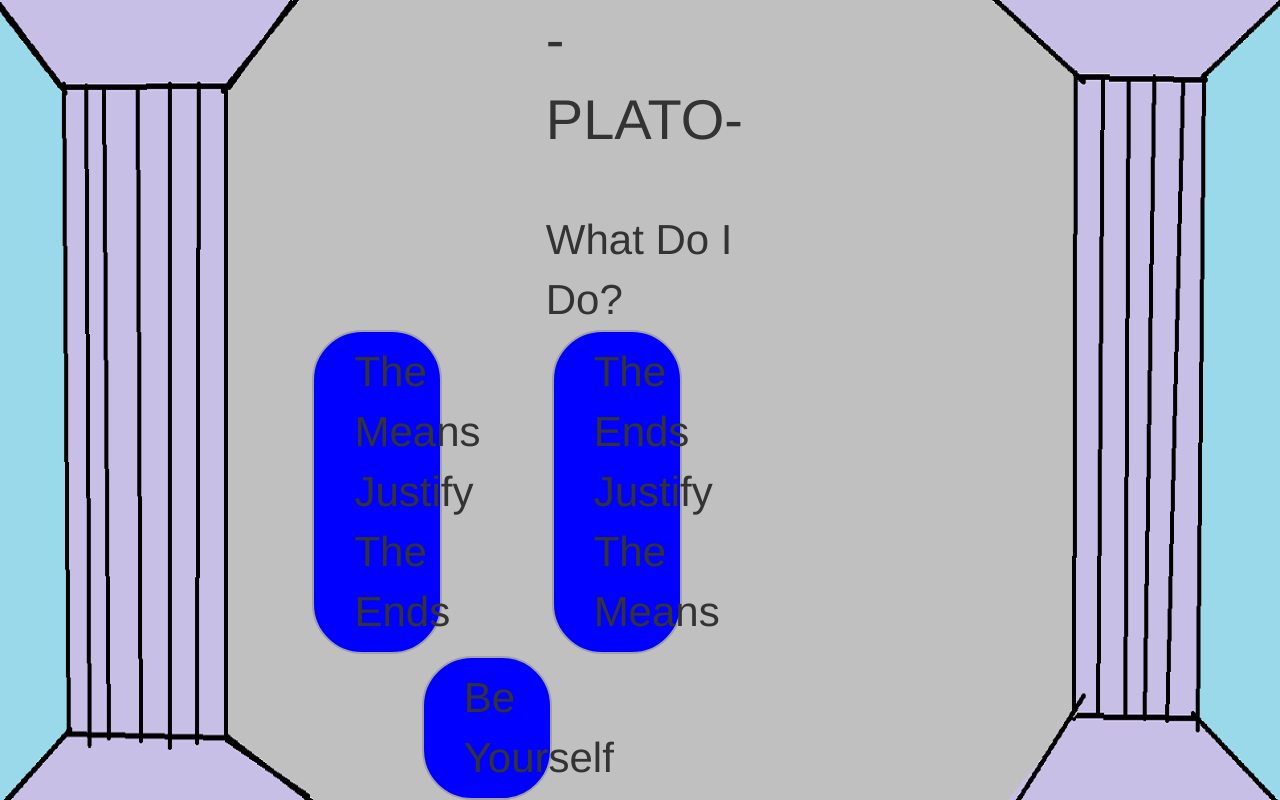
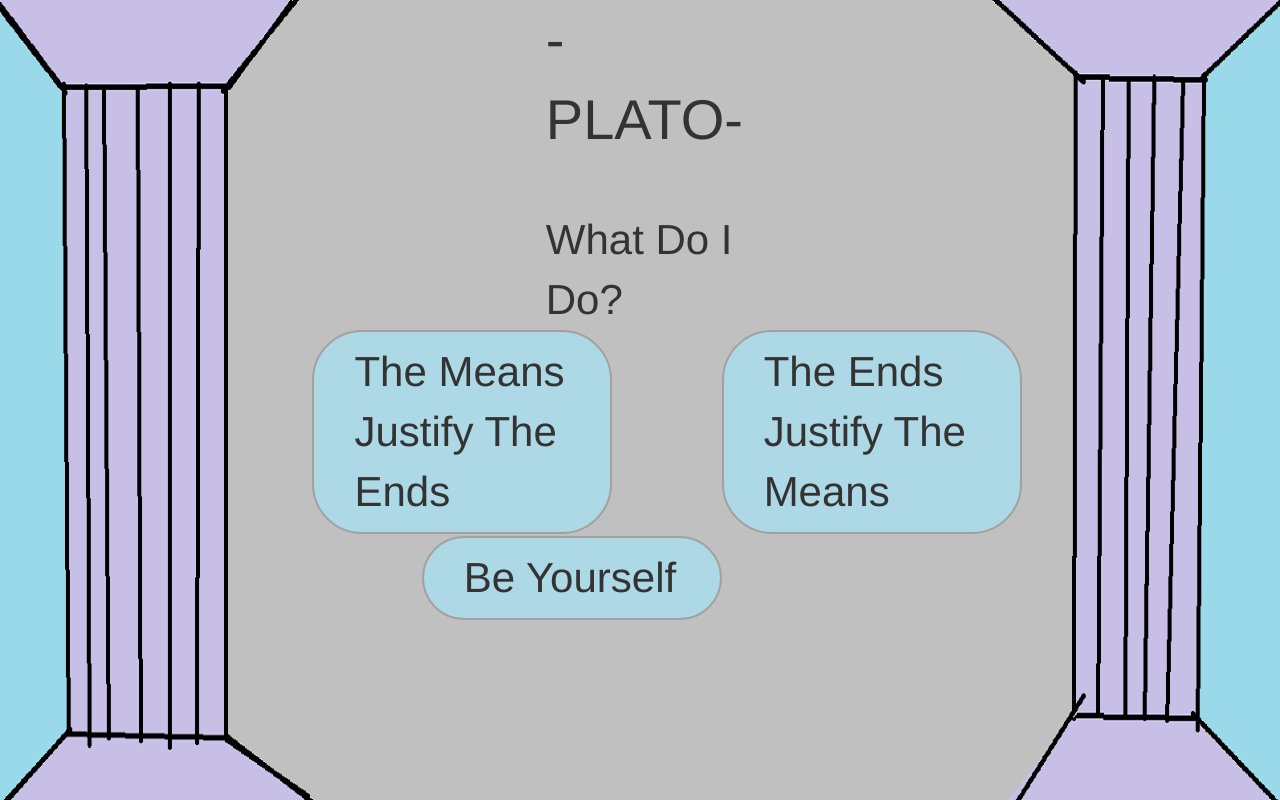
Before and after one commit to DoubleHearsay/DoubleHearsay.github.io, a plain HTML site: page Ethics.html in a window 1280 px wide. Drawn offline with nearby package versions, Linux system fonts and the light colour scheme.

Commit message:
Update Ethics.html

```diff
--- a/Ethics.html
+++ b/Ethics.html
@@ -16,8 +16,8 @@ body {
 .circle{
    border: 2px solid #a1a1a1;
     padding: 10px 40px;
-    background:blue;
-    width: 130px;
+    background:lightblue;
+    width: 300px;
     border-radius: 50px;
     font-size:300%;
 }
```
